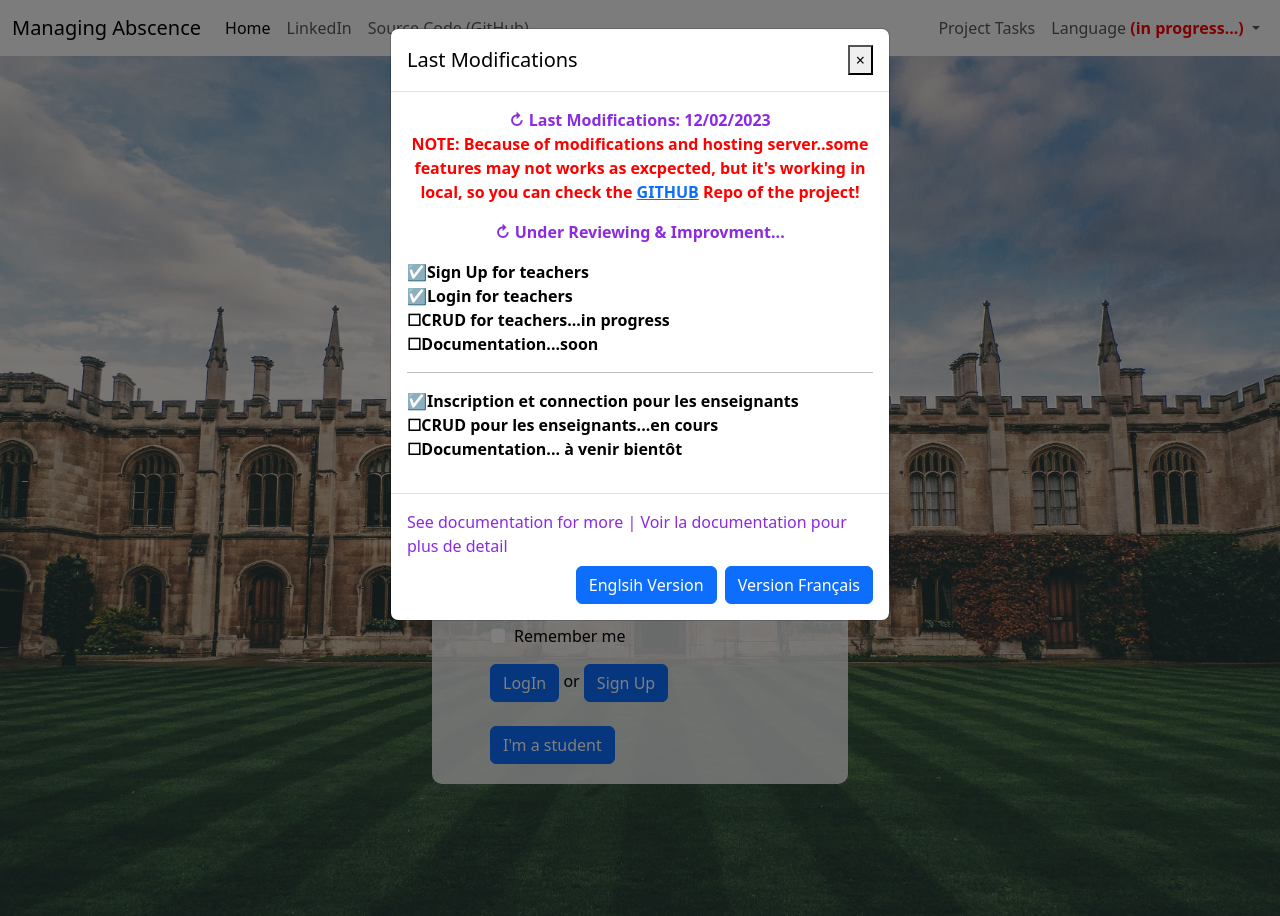
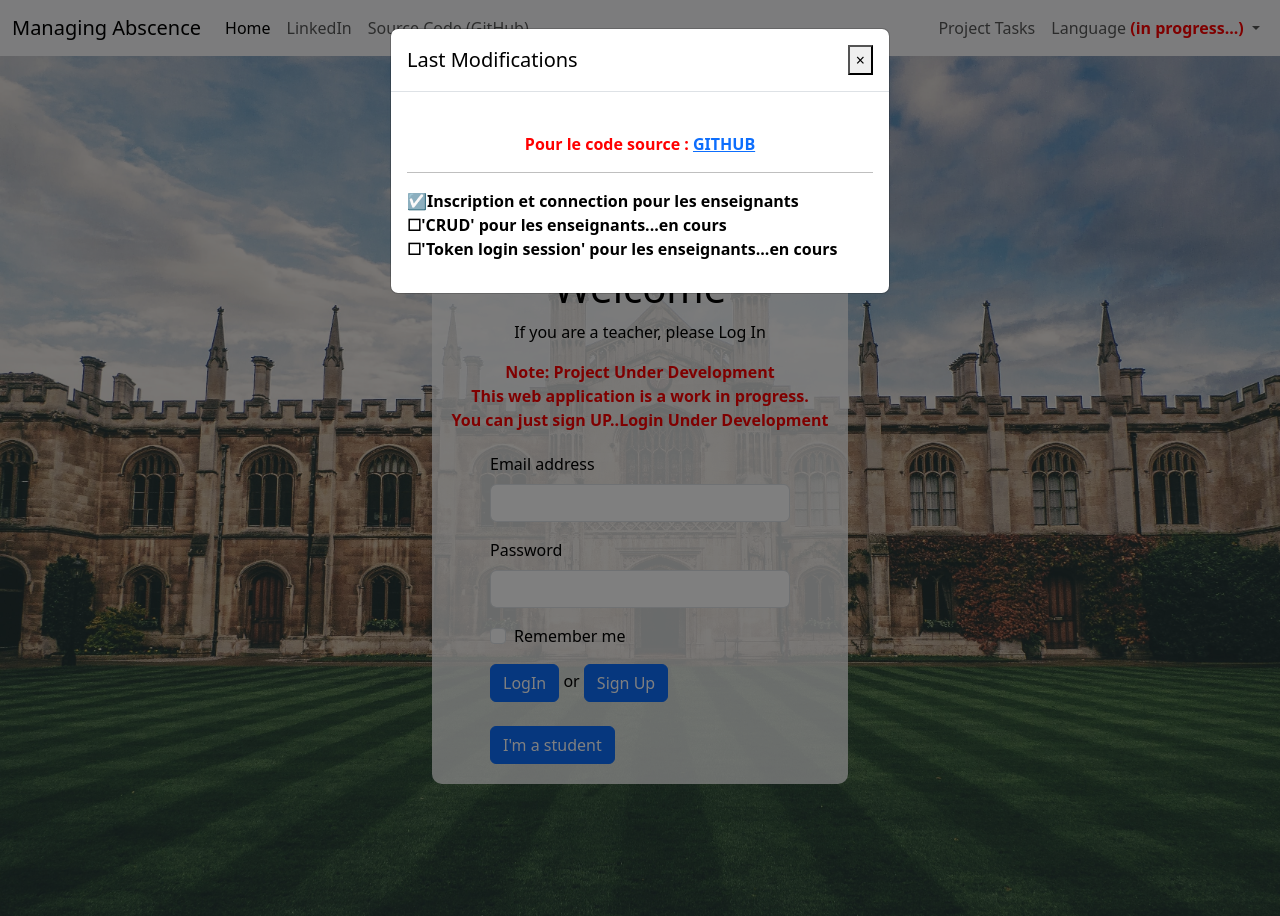
Before and after one commit to AbdessamadTzn/Flask-Project, a Flask app: page / in a window 1280 px wide. Run offline with Flask 3, Linux system fonts and the light colour scheme; some libraries are stand-ins or nearby versions.

Commit message:
[Style] Home Page

```diff
--- a/templates/home.html
+++ b/templates/home.html
@@ -91,7 +91,7 @@
             <button
                     type="button"
                     class="btn btn-primary"
-                    onclick="redirectToStudentList()"
+                    onclick="redirectToStudentPage()"
             >
                 I'm a student
             </button>
@@ -120,33 +120,25 @@
                         <div class="modal-body">
                             <!-- Add your content for last modifications here -->
                             <p style="text-align: center">
-                                <b style="color: blueviolet"
-                                >&#x21bb; Last Modifications: 12/02/2023
-                                </b>
+                                <!-- <b style="color: blueviolet"
+                                >&#x21bb; Last Modifications: 17/01/2023
+                                </b> -->
                                 <br>
                                 <b style="color: red"
-                                >NOTE: Because of modifications and hosting server..some features may not works as excpected, but it's working in local, so you can check the <a href="https://github.com/AbdessamadTzn/Flask-Project/"
-                                                                    target="_blank">GITHUB</a> Repo of the project!
+                                >
+                                Pour le code source : <a href="https://github.com/AbdessamadTzn/Flask-Project/" target="_blank">GITHUB</a>
                                 </b>
                             </p>
-                            <p style="text-align: center">
-                                <b style="color: blueviolet"
-                                >&#x21bb; Under Reviewing & Improvment...
-                                </b>
-                            </p>
+
                             <p style="color: black">
-                                <b>&#9745;Sign Up for teachers</b><br />
-                                <b>&#9745;Login for teachers</b><br />
-                                <b style="color: black">&#9744;CRUD for teachers...in progress</b><br />
-                                <b>&#9744;Documentation...soon</b>
                                 <hr style="color: black" />
                                 <b style="color: black">&#9745;Inscription et connection pour les enseignants</b><br />
-                                <b style="color: black">&#9744;CRUD pour les enseignants...en cours</b><br />
-                                <b style="color: black">&#9744;Documentation... à venir bientôt</b>
+                                <b style="color: black">&#9744;'CRUD' pour les enseignants...en cours</b><br />
+                                <b style="color: black">&#9744;'Token login session' pour les enseignants...en cours</b><br />
                             </p>
                         </div>
 
-                        <div class="modal-footer">
+                        <!-- <div class="modal-footer">
                             <p style="color: blueviolet">
                                 See documentation for more | Voir la documentation pour plus de
                                 detail
@@ -165,12 +157,12 @@
                             >
                                 Version Français
                             </button>
-                        </div>
+                        </div> -->
                     </div>
                 </div>
             </div>
             <script>
-                var teacherSignupUrl = "{{ url_for('auth.teacher_signup') }}";
+                var teacherSignupUrl = "{{ url_for('authTeacher.teacher_signup') }}";
 
                 $(document).ready(function () {
                     $("#lastModificationsModal").modal("show");
@@ -179,6 +171,12 @@
                 function redirectToSignUp() {
                     window.location.href = teacherSignupUrl;
                 }
+                function closeLastModifications() {
+            $("#lastModificationsModal").modal("hide");
+          }
+          function redirectToStudentPage(){
+            window.location.href = "{{url_for('authStudent.student')}}";
+          }
             </script>
         </form>
 
```
